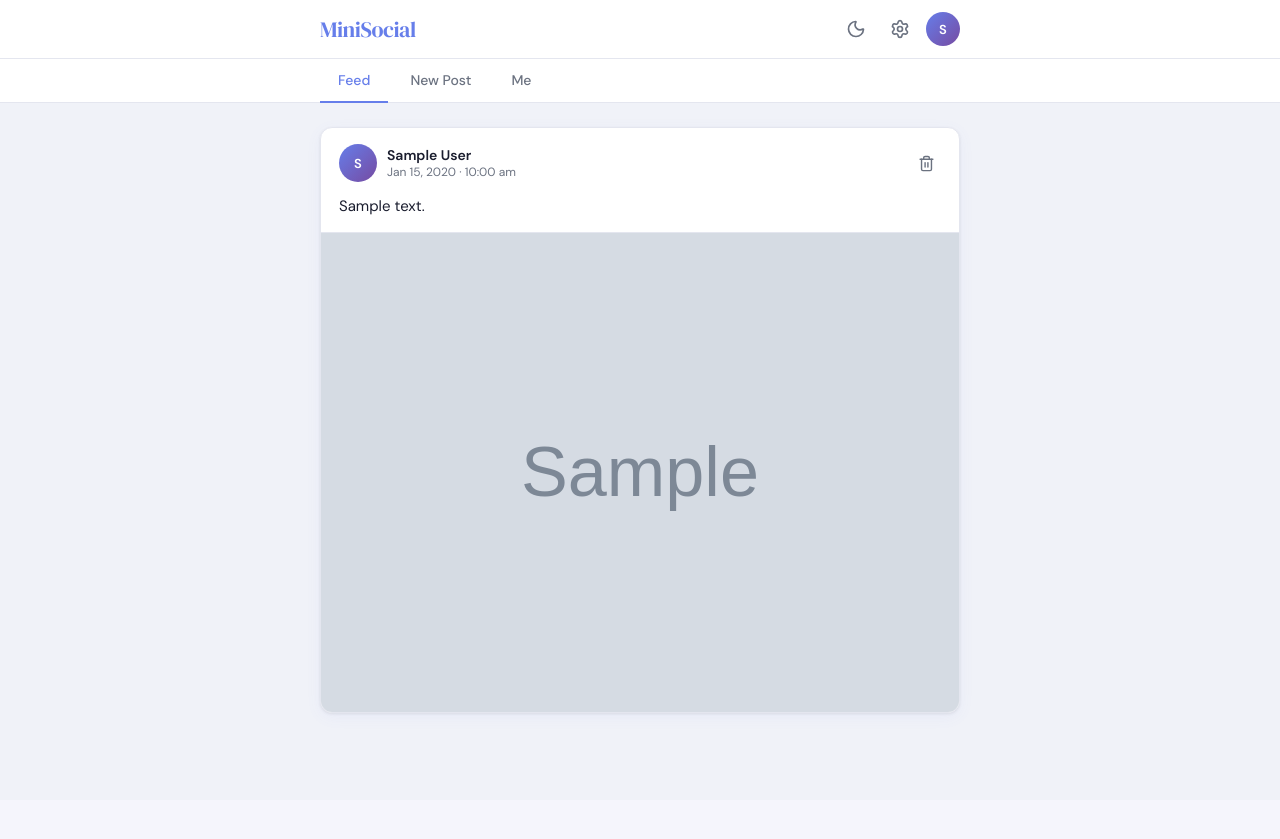
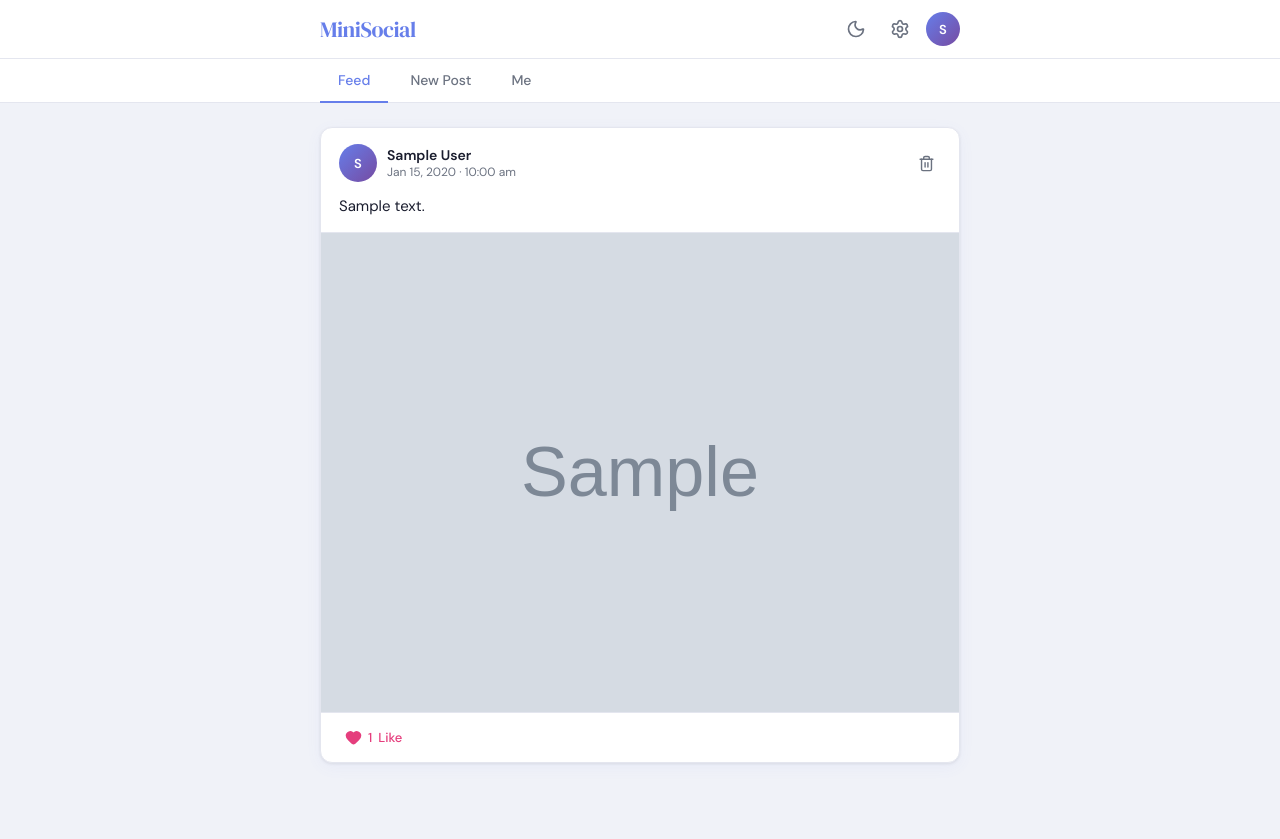
Before and after one commit to blackabdoul/mini-social-app, a PHP site: page /myApp/dashboard.php in a window 1280 px wide. Before the commit the page ends 715 px from the top, so only its background shows below. Run offline with PHP 8.4, Linux system fonts and the light colour scheme; the visitor is signed in with stand-in values (Sample User, id 1); tables that the repository leaves empty or names only in its code hold one stand-in row (values such as "Sample post"); grey boxes marked "Sample" are stand-in pictures.

Commit message:
added like func to posts

```diff
--- a/dashboard.php
+++ b/dashboard.php
@@ -7,13 +7,22 @@ if(!isset($_SESSION["id_user"])){
 
 require_once "config.php";
 
-$stmt = $pdo->query("
+$userId = $_SESSION['id_user'];
+
+// Fetch posts with like count and whether current user liked each post
+$stmt = $pdo->prepare("
     SELECT p.id, p.content, p.image_path, p.created_at,
-           u.id AS user_id, u.full_name, u.email
+           u.id AS user_id, u.full_name, u.email,
+           COUNT(l.id)                                           AS like_count,
+           MAX(CASE WHEN l.user_id = :me THEN 1 ELSE 0 END)     AS liked_by_me
     FROM posts p
     JOIN users u ON p.user_id = u.id
+    LEFT JOIN likes l ON l.post_id = p.id
+    GROUP BY p.id, u.id
     ORDER BY p.created_at DESC
 ");
+$stmt->bindParam(':me', $userId, PDO::PARAM_INT);
+$stmt->execute();
 $posts = $stmt->fetchAll(PDO::FETCH_ASSOC);
 
 $success = $_SESSION['success'] ?? '';
@@ -40,6 +49,7 @@ unset($_SESSION['success'], $_SESSION['error']);
             --text:         #1a1d2e;
             --muted:        #6b7280;
             --danger:       #ef4444;
+            --like:         #e53e7d;
             --success-bg:   #dcfce7;
             --success-text: #166534;
             --error-bg:     #fee2e2;
@@ -59,16 +69,12 @@ unset($_SESSION['success'], $_SESSION['error']);
         * { margin:0; padding:0; box-sizing:border-box; }
         body {
             font-family: 'DM Sans', sans-serif;
-            background: var(--bg);
-            color: var(--text);
-            min-height: 100vh;
-            transition: background 0.3s, color 0.3s;
+            background: var(--bg); color: var(--text);
+            min-height: 100vh; transition: background 0.3s, color 0.3s;
         }
-        /* NAVBAR */
         .navbar {
             position: sticky; top: 0; z-index: 100;
-            background: var(--surface);
-            border-bottom: 1px solid var(--border);
+            background: var(--surface); border-bottom: 1px solid var(--border);
             transition: background 0.3s, border-color 0.3s;
         }
         .nav-inner {
@@ -76,152 +82,73 @@ unset($_SESSION['success'], $_SESSION['error']);
             padding: 0 20px; height: 58px;
             display: flex; align-items: center; justify-content: space-between;
         }
-        .nav-brand {
-            font-family: 'DM Serif Display', serif;
-            font-size: 22px; color: var(--accent);
-            letter-spacing: -0.5px; text-decoration: none;
-        }
+        .nav-brand { font-family:'DM Serif Display',serif; font-size:22px; color:var(--accent); letter-spacing:-0.5px; text-decoration:none; }
         .nav-actions { display:flex; align-items:center; gap:8px; }
-        .nav-btn {
-            background:none; border:none; cursor:pointer;
-            color:var(--muted); padding:8px; border-radius:8px;
-            transition: background 0.2s, color 0.2s;
-            text-decoration:none; display:flex; align-items:center;
-        }
+        .nav-btn { background:none; border:none; cursor:pointer; color:var(--muted); padding:8px; border-radius:8px; transition:background 0.2s,color 0.2s; text-decoration:none; display:flex; align-items:center; }
         .nav-btn:hover { background:var(--surface2); color:var(--text); }
         .nav-btn svg { width:20px; height:20px; stroke:currentColor; }
-        .nav-avatar {
-            width:34px; height:34px; border-radius:50%;
-            background: linear-gradient(135deg, var(--accent), #764ba2);
-            display:flex; align-items:center; justify-content:center;
-            color:white; font-size:13px; font-weight:600;
-            cursor:pointer; text-decoration:none;
-        }
-        /* TABS */
-        .tabs-bar {
-            background: var(--surface);
-            border-bottom: 1px solid var(--border);
-            transition: background 0.3s, border-color 0.3s;
-        }
-        .tabs-inner {
-            max-width:680px; margin:0 auto;
-            padding:0 20px; display:flex; gap:4px;
-        }
-        .tab {
-            padding:12px 18px; font-size:14px; font-weight:500;
-            color:var(--muted); cursor:pointer; border:none;
-            background:none; border-bottom:2px solid transparent;
-            margin-bottom:-1px; transition: color 0.2s, border-color 0.2s;
-            font-family: 'DM Sans', sans-serif;
-        }
+        .nav-avatar { width:34px; height:34px; border-radius:50%; background:linear-gradient(135deg,var(--accent),#764ba2); display:flex; align-items:center; justify-content:center; color:white; font-size:13px; font-weight:600; cursor:pointer; text-decoration:none; }
+        .tabs-bar { background:var(--surface); border-bottom:1px solid var(--border); transition:background 0.3s,border-color 0.3s; }
+        .tabs-inner { max-width:680px; margin:0 auto; padding:0 20px; display:flex; gap:4px; }
+        .tab { padding:12px 18px; font-size:14px; font-weight:500; color:var(--muted); cursor:pointer; border:none; background:none; border-bottom:2px solid transparent; margin-bottom:-1px; transition:color 0.2s,border-color 0.2s; font-family:'DM Sans',sans-serif; }
         .tab:hover { color:var(--text); }
         .tab.active { color:var(--accent); border-bottom-color:var(--accent); }
-        /* LAYOUT */
         .main { max-width:680px; margin:0 auto; padding:24px 20px 60px; }
         .tab-panel { display:none; }
         .tab-panel.active { display:block; }
-        /* ALERTS */
         .alert { padding:12px 16px; border-radius:var(--radius); font-size:14px; margin-bottom:16px; }
         .alert-success { background:var(--success-bg); color:var(--success-text); }
         .alert-error   { background:var(--error-bg);   color:var(--error-text); }
         /* COMPOSE */
-        .compose-card {
-            background:var(--surface); border:1px solid var(--border);
-            border-radius:var(--radius); padding:20px; margin-bottom:20px;
-            box-shadow:var(--shadow); transition: background 0.3s, border-color 0.3s;
-        }
+        .compose-card { background:var(--surface); border:1px solid var(--border); border-radius:var(--radius); padding:20px; margin-bottom:20px; box-shadow:var(--shadow); transition:background 0.3s,border-color 0.3s; }
         .compose-top { display:flex; gap:12px; align-items:flex-start; margin-bottom:14px; }
-        .compose-avatar {
-            width:40px; height:40px; border-radius:50%;
-            background:linear-gradient(135deg, var(--accent), #764ba2);
-            display:flex; align-items:center; justify-content:center;
-            color:white; font-size:14px; font-weight:600; flex-shrink:0;
-        }
-        .compose-textarea {
-            flex:1; border:none; background:none; resize:none;
-            font-family:'DM Sans',sans-serif; font-size:15px;
-            color:var(--text); outline:none; min-height:70px; line-height:1.5;
-        }
+        .compose-avatar { width:40px; height:40px; border-radius:50%; background:linear-gradient(135deg,var(--accent),#764ba2); display:flex; align-items:center; justify-content:center; color:white; font-size:14px; font-weight:600; flex-shrink:0; }
+        .compose-textarea { flex:1; border:none; background:none; resize:none; font-family:'DM Sans',sans-serif; font-size:15px; color:var(--text); outline:none; min-height:70px; line-height:1.5; }
         .compose-textarea::placeholder { color:var(--muted); }
-        .compose-footer {
-            display:flex; align-items:center; justify-content:space-between;
-            padding-top:12px; border-top:1px solid var(--border);
-        }
+        .compose-footer { display:flex; align-items:center; justify-content:space-between; padding-top:12px; border-top:1px solid var(--border); }
         .compose-actions { display:flex; align-items:center; gap:8px; }
-        .img-label {
-            display:flex; align-items:center; gap:6px;
-            padding:7px 14px; border-radius:8px; cursor:pointer;
-            font-size:13px; font-weight:500; color:var(--muted);
-            border:1px solid var(--border); transition:all 0.2s;
-        }
+        .img-label { display:flex; align-items:center; gap:6px; padding:7px 14px; border-radius:8px; cursor:pointer; font-size:13px; font-weight:500; color:var(--muted); border:1px solid var(--border); transition:all 0.2s; }
         .img-label svg { width:16px; height:16px; stroke:currentColor; }
         .img-label:hover { color:var(--accent); border-color:var(--accent); }
         .img-label input { display:none; }
         #img-name { font-size:12px; color:var(--muted); max-width:140px; overflow:hidden; text-overflow:ellipsis; white-space:nowrap; }
-        .btn-post {
-            background:var(--accent); color:white; border:none;
-            padding:9px 22px; border-radius:8px; font-size:14px;
-            font-weight:600; cursor:pointer; font-family:'DM Sans',sans-serif;
-            transition: background 0.2s, transform 0.1s;
-        }
+        .btn-post { background:var(--accent); color:white; border:none; padding:9px 22px; border-radius:8px; font-size:14px; font-weight:600; cursor:pointer; font-family:'DM Sans',sans-serif; transition:background 0.2s,transform 0.1s; }
         .btn-post:hover { background:var(--accent-dark); }
         .btn-post:active { transform:scale(0.98); }
         /* POST CARD */
-        .post-card {
-            background:var(--surface); border:1px solid var(--border);
-            border-radius:var(--radius); margin-bottom:16px;
-            box-shadow:var(--shadow); overflow:hidden;
-            transition: background 0.3s, border-color 0.3s;
-            animation: fadeUp 0.3s ease both;
-        }
-        @keyframes fadeUp {
-            from { opacity:0; transform:translateY(8px); }
-            to   { opacity:1; transform:translateY(0); }
-        }
-        .post-header {
-            display:flex; align-items:center; justify-content:space-between;
-            padding:16px 18px 10px;
-        }
+        .post-card { background:var(--surface); border:1px solid var(--border); border-radius:var(--radius); margin-bottom:16px; box-shadow:var(--shadow); overflow:hidden; transition:background 0.3s,border-color 0.3s; animation:fadeUp 0.3s ease both; }
+        @keyframes fadeUp { from{opacity:0;transform:translateY(8px)} to{opacity:1;transform:translateY(0)} }
+        .post-header { display:flex; align-items:center; justify-content:space-between; padding:16px 18px 10px; }
         .post-author { display:flex; align-items:center; gap:10px; }
-        .post-avatar {
-            width:38px; height:38px; border-radius:50%;
-            background:linear-gradient(135deg, var(--accent), #764ba2);
-            display:flex; align-items:center; justify-content:center;
-            color:white; font-size:13px; font-weight:600; flex-shrink:0;
-        }
+        .post-avatar { width:38px; height:38px; border-radius:50%; background:linear-gradient(135deg,var(--accent),#764ba2); display:flex; align-items:center; justify-content:center; color:white; font-size:13px; font-weight:600; flex-shrink:0; }
         .post-name  { font-size:14px; font-weight:600; color:var(--text); }
         .post-time  { font-size:12px; color:var(--muted); }
-        .post-delete {
-            background:none; border:none; cursor:pointer;
-            color:var(--muted); padding:6px; display:flex; align-items:center;
-            border-radius:6px; transition: background 0.2s, color 0.2s;
-        }
+        .post-actions-right { display:flex; align-items:center; gap:4px; }
+        .post-delete { background:none; border:none; cursor:pointer; color:var(--muted); padding:6px; display:flex; align-items:center; border-radius:6px; transition:background 0.2s,color 0.2s; }
         .post-delete svg { width:17px; height:17px; stroke:currentColor; }
         .post-delete:hover { background:var(--error-bg); color:var(--danger); }
-        .post-content {
-            padding:2px 18px 14px; font-size:15px; line-height:1.6;
-            color:var(--text); white-space:pre-wrap; word-break:break-word;
+        .post-content { padding:2px 18px 14px; font-size:15px; line-height:1.6; color:var(--text); white-space:pre-wrap; word-break:break-word; }
+        .post-image { width:100%; max-height:480px; object-fit:cover; display:block; border-top:1px solid var(--border); }
+        /* LIKE BAR */
+        .post-footer { display:flex; align-items:center; padding:10px 14px; border-top:1px solid var(--border); gap:4px; }
+        .like-btn {
+            display:flex; align-items:center; gap:6px;
+            background:none; border:none; cursor:pointer;
+            color:var(--muted); padding:6px 10px; border-radius:8px;
+            font-size:13px; font-weight:500; font-family:'DM Sans',sans-serif;
+            transition:background 0.2s, color 0.2s;
         }
-        .post-image {
-            width:100%; max-height:480px; object-fit:cover;
-            display:block; border-top:1px solid var(--border);
-        }
+        .like-btn svg { width:17px; height:17px; stroke:currentColor; transition:stroke 0.2s, fill 0.2s; }
+        .like-btn:hover { background:rgba(229,62,125,0.08); color:var(--like); }
+        .like-btn.liked { color:var(--like); }
+        .like-btn.liked svg { stroke:var(--like); fill:var(--like); }
         /* EMPTY STATE */
         .empty-state { text-align:center; padding:60px 20px; color:var(--muted); }
         .empty-state svg { width:48px; height:48px; stroke:var(--muted); margin-bottom:12px; }
         .empty-state p { font-size:15px; }
         /* ME TAB */
-        .profile-summary {
-            background:var(--surface); border:1px solid var(--border);
-            border-radius:var(--radius); padding:30px;
-            text-align:center; box-shadow:var(--shadow);
-        }
-        .ps-avatar {
-            width:80px; height:80px; border-radius:50%;
-            background:linear-gradient(135deg, var(--accent), #764ba2);
-            display:flex; align-items:center; justify-content:center;
-            color:white; font-size:28px; font-weight:600; margin:0 auto 16px;
-        }
+        .profile-summary { background:var(--surface); border:1px solid var(--border); border-radius:var(--radius); padding:30px; text-align:center; box-shadow:var(--shadow); }
+        .ps-avatar { width:80px; height:80px; border-radius:50%; background:linear-gradient(135deg,var(--accent),#764ba2); display:flex; align-items:center; justify-content:center; color:white; font-size:28px; font-weight:600; margin:0 auto 16px; }
         .ps-name { font-family:'DM Serif Display',serif; font-size:22px; color:var(--text); margin-bottom:4px; }
         .ps-email { font-size:14px; color:var(--muted); margin-bottom:20px; }
         .ps-links { display:flex; gap:10px; justify-content:center; flex-wrap:wrap; }
@@ -230,13 +157,9 @@ unset($_SESSION['success'], $_SESSION['error']);
         .ps-link-primary:hover { background:var(--accent-dark); }
         .ps-link-danger { background:var(--error-bg); color:var(--danger); }
         .ps-link-danger:hover { background:var(--danger); color:white; }
-        /* CHAR COUNTER */
         .char-count { font-size:12px; color:var(--muted); }
         .char-count.over { color:var(--danger); }
-        @media (max-width:600px) {
-            .nav-inner,.tabs-inner,.main { padding-left:14px; padding-right:14px; }
-            .tab { padding:12px 12px; font-size:13px; }
-        }
+        @media(max-width:600px){.nav-inner,.tabs-inner,.main{padding-left:14px;padding-right:14px;}.tab{padding:12px 12px;font-size:13px;}}
     </style>
 </head>
 <body>
@@ -301,6 +224,7 @@ unset($_SESSION['success'], $_SESSION['error']);
                             </div>
                         </div>
                     </div>
+                    <div class="post-actions-right">
                         <?php if($_SESSION['id_user'] == $post['user_id'] || ($_SESSION['user_role'] ?? '') === 'admin'): ?>
                         <form method="POST" action="postback.php" onsubmit="return confirm('Delete this post?')">
                             <input type="hidden" name="action"  value="delete_post">
@@ -311,12 +235,27 @@ unset($_SESSION['success'], $_SESSION['error']);
                         </form>
                         <?php endif; ?>
                     </div>
+                </div>
                 <?php if($post['content']): ?>
                 <div class="post-content"><?= htmlspecialchars($post['content']) ?></div>
                 <?php endif; ?>
                 <?php if($post['image_path']): ?>
                 <img class="post-image" src="<?= htmlspecialchars($post['image_path']) ?>" alt="Post image" loading="lazy">
                 <?php endif; ?>
+                <!-- LIKE BAR -->
+                <div class="post-footer">
+                    <button
+                        class="like-btn <?= $post['liked_by_me'] ? 'liked' : '' ?>"
+                        data-post-id="<?= $post['id'] ?>"
+                        data-liked="<?= $post['liked_by_me'] ? '1' : '0' ?>"
+                        data-count="<?= $post['like_count'] ?>"
+                        onclick="toggleLike(this)"
+                    >
+                        <i data-lucide="heart"></i>
+                        <span class="like-count"><?= $post['like_count'] ?></span>
+                        <span class="like-word"><?= $post['like_count'] == 1 ? 'Like' : 'Likes' ?></span>
+                    </button>
+                </div>
             </article>
             <?php endforeach; ?>
         <?php endif; ?>
@@ -331,14 +270,7 @@ unset($_SESSION['success'], $_SESSION['error']);
                     <div class="compose-avatar">
                         <?= strtoupper(substr($_SESSION['full_name'] ?? $_SESSION['user_email'], 0, 1)) ?>
                     </div>
-                    <textarea
-                        class="compose-textarea"
-                        name="content"
-                        id="postContent"
-                        placeholder="What's on your mind?"
-                        maxlength="1000"
-                        oninput="updateCount(this)"
-                    ></textarea>
+                    <textarea class="compose-textarea" name="content" id="postContent" placeholder="What's on your mind?" maxlength="1000" oninput="updateCount(this)"></textarea>
                 </div>
                 <div class="compose-footer">
                     <div class="compose-actions">
@@ -385,9 +317,8 @@ unset($_SESSION['success'], $_SESSION['error']);
         updateThemeIcon(next);
     }
     function updateThemeIcon(theme) {
-        const icon = document.getElementById('themeIcon');
-        icon.setAttribute('data-lucide', theme === 'dark' ? 'sun' : 'moon');
-        lucide.createIcons();
+        document.getElementById('themeIcon').setAttribute('data-lucide', theme === 'dark' ? 'sun' : 'moon');
+        lucide.createIcons({ attrs: { 'stroke-width': 2 } });
     }
     function switchTab(name, btn) {
         document.querySelectorAll('.tab-panel').forEach(p => p.classList.remove('active'));
@@ -410,6 +341,46 @@ unset($_SESSION['success'], $_SESSION['error']);
 
     lucide.createIcons({ attrs: { 'stroke-width': 2 } });
     updateThemeIcon(savedTheme);
+
+    // ── Optimistic like toggle ──────────────────────────────────
+    async function toggleLike(btn) {
+        const postId  = btn.dataset.postId;
+        const liked   = btn.dataset.liked === '1';
+        const count   = parseInt(btn.dataset.count);
+
+        // Optimistic update — change UI immediately before server responds
+        const newLiked = !liked;
+        const newCount = newLiked ? count + 1 : count - 1;
+        applyLikeState(btn, newLiked, newCount);
+
+        try {
+            const formData = new FormData();
+            formData.append('post_id', postId);
+
+            const res  = await fetch('likeback.php', { method: 'POST', body: formData });
+
+            // likeback.php redirects — a redirect response means success
+            // If fetch follows the redirect and gets back the dashboard HTML,
+            // we just keep the optimistic state. Only roll back on network error.
+            if (!res.ok && res.status !== 302) {
+                // Server error — roll back
+                applyLikeState(btn, liked, count);
+            }
+        } catch (err) {
+            // Network error — roll back to original state
+            applyLikeState(btn, liked, count);
+        }
+    }
+
+    function applyLikeState(btn, liked, count) {
+        btn.dataset.liked = liked ? '1' : '0';
+        btn.dataset.count = count;
+        btn.classList.toggle('liked', liked);
+        btn.querySelector('.like-count').textContent = count;
+        btn.querySelector('.like-word').textContent  = count === 1 ? 'Like' : 'Likes';
+        // Re-render the heart icon so fill updates
+        lucide.createIcons({ attrs: { 'stroke-width': 2 } });
+    }
 </script>
 </body>
 </html>
```
Lines whose indentation alone changed are shown as unchanged.
